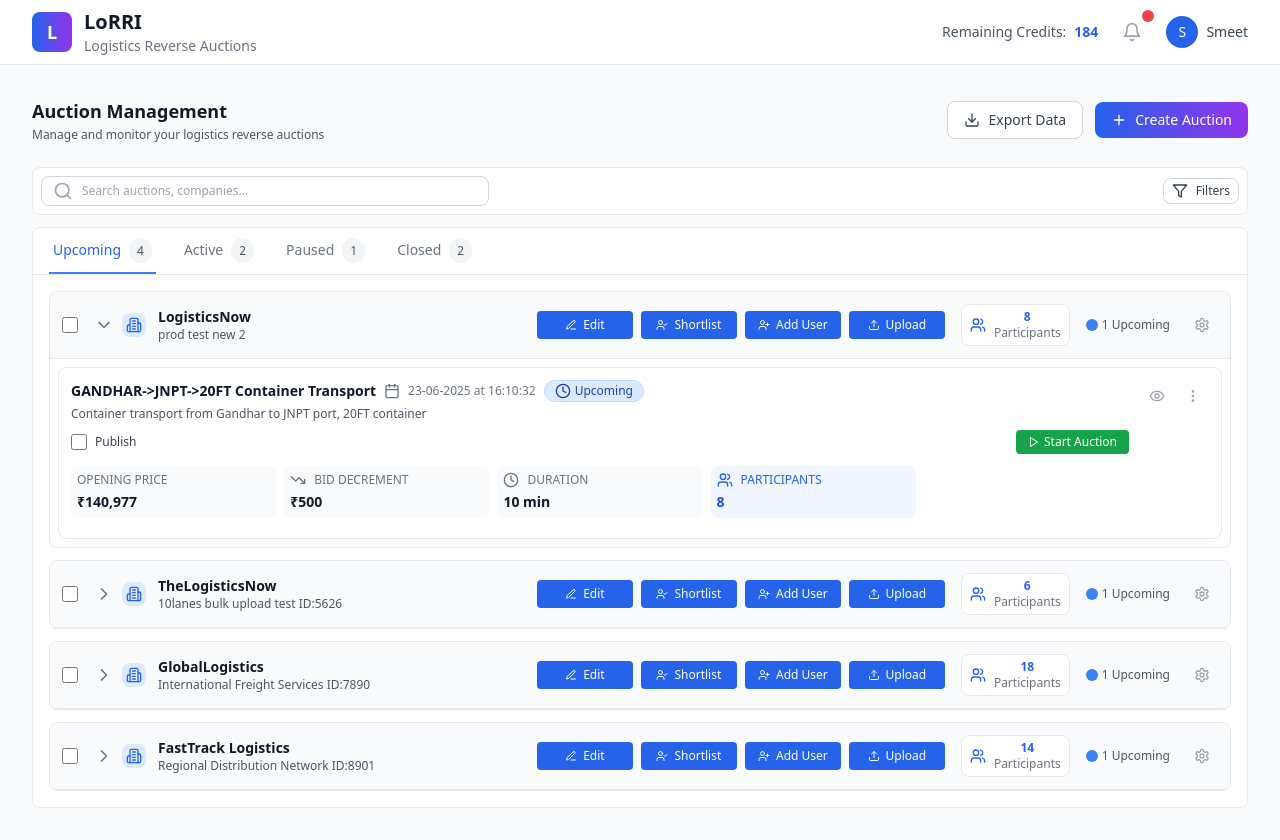
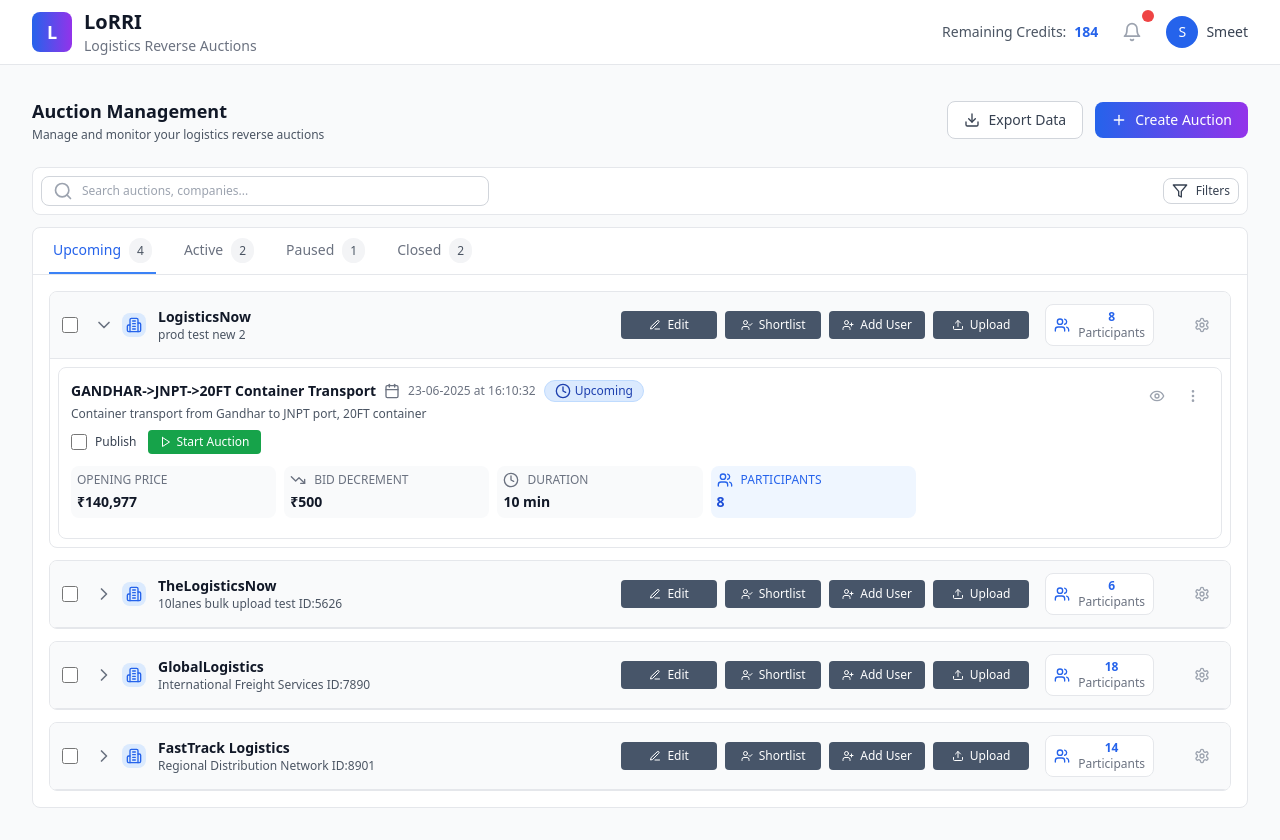
Before and after one commit to akhil-ln/auctionmockup, a React (Vite) app: page / in a window 1280 px wide. Built offline with nearby package versions, Linux system fonts and the light colour scheme.

Commit message:
Refine auction interface with grouped buttons and better colors

```diff
--- a/src/App.tsx
+++ b/src/App.tsx
@@ -481,22 +481,22 @@ function App() {
 
                           {/* Action Buttons - Consistent width and spacing */}
                           <div className="hidden lg:flex items-center space-x-2 ml-4">
-                            <button className="inline-flex items-center justify-center px-3 py-1.5 bg-blue-600 text-white rounded text-xs font-medium hover:bg-blue-700 transition-colors w-24">
+                            <button className="inline-flex items-center justify-center px-3 py-1.5 bg-slate-600 text-white rounded text-xs font-medium hover:bg-slate-700 transition-colors w-24">
                               <Edit3 className="w-3 h-3 mr-1.5" />
                               <span className="hidden xl:inline">Edit</span>
                               <span className="xl:hidden">Edit</span>
                             </button>
-                            <button className="inline-flex items-center justify-center px-3 py-1.5 bg-blue-600 text-white rounded text-xs font-medium hover:bg-blue-700 transition-colors w-24">
+                            <button className="inline-flex items-center justify-center px-3 py-1.5 bg-slate-600 text-white rounded text-xs font-medium hover:bg-slate-700 transition-colors w-24">
                               <UserCheck className="w-3 h-3 mr-1.5" />
                               <span className="hidden xl:inline">Shortlist</span>
                               <span className="xl:hidden">List</span>
                             </button>
-                            <button className="inline-flex items-center justify-center px-3 py-1.5 bg-blue-600 text-white rounded text-xs font-medium hover:bg-blue-700 transition-colors w-24">
+                            <button className="inline-flex items-center justify-center px-3 py-1.5 bg-slate-600 text-white rounded text-xs font-medium hover:bg-slate-700 transition-colors w-24">
                               <UserPlus className="w-3 h-3 mr-1.5" />
                               <span className="hidden xl:inline">Add User</span>
                               <span className="xl:hidden">Add</span>
                             </button>
-                            <button className="inline-flex items-center justify-center px-3 py-1.5 bg-blue-600 text-white rounded text-xs font-medium hover:bg-blue-700 transition-colors w-24">
+                            <button className="inline-flex items-center justify-center px-3 py-1.5 bg-slate-600 text-white rounded text-xs font-medium hover:bg-slate-700 transition-colors w-24">
                               <Upload className="w-3 h-3 mr-1.5" />
                               <span className="hidden xl:inline">Upload</span>
                               <span className="xl:hidden">Upload</span>
@@ -522,30 +522,7 @@ function App() {
 
                             {/* Status Counts */}
                             <div className="flex items-center space-x-2">
-                              {statusCounts.upcoming > 0 && (
-                                <div className="flex items-center space-x-1 text-xs">
-                                  <div className="w-3 h-3 bg-blue-500 rounded-full"></div>
-                                  <span className="text-gray-600">{statusCounts.upcoming} Upcoming</span>
-                                </div>
-                              )}
-                              {statusCounts.active > 0 && (
-                                <div className="flex items-center space-x-1 text-xs">
-                                  <div className="w-3 h-3 bg-green-500 rounded-full"></div>
-                                  <span className="text-gray-600">{statusCounts.active} Active</span>
-                                </div>
-                              )}
-                              {statusCounts.paused > 0 && (
-                                <div className="flex items-center space-x-1 text-xs">
-                                  <div className="w-3 h-3 bg-yellow-500 rounded-full"></div>
-                                  <span className="text-gray-600">{statusCounts.paused} Paused</span>
-                                </div>
-                              )}
-                              {statusCounts.closed > 0 && (
-                                <div className="flex items-center space-x-1 text-xs">
-                                  <div className="w-3 h-3 bg-gray-500 rounded-full"></div>
-                                  <span className="text-gray-600">{statusCounts.closed} Closed</span>
-                                </div>
-                              )}
+                              {/* Removed repetitive status counts as requested */}
                             </div>
 
                             <button className="p-2 text-gray-400 hover:text-gray-600 hover:bg-gray-100 rounded-lg transition-colors">
@@ -564,19 +541,19 @@ function App() {
 
                         {/* Mobile Action Buttons */}
                         <div className="lg:hidden mt-3 flex flex-wrap gap-2">
-                          <button className="inline-flex items-center px-2 py-1 bg-blue-600 text-white rounded text-xs font-medium hover:bg-blue-700 transition-colors">
+                          <button className="inline-flex items-center px-2 py-1 bg-slate-600 text-white rounded text-xs font-medium hover:bg-slate-700 transition-colors">
                             <Edit3 className="w-3 h-3 mr-1" />
                             Edit
                           </button>
-                          <button className="inline-flex items-center px-2 py-1 bg-blue-600 text-white rounded text-xs font-medium hover:bg-blue-700 transition-colors">
+                          <button className="inline-flex items-center px-2 py-1 bg-slate-600 text-white rounded text-xs font-medium hover:bg-slate-700 transition-colors">
                             <UserCheck className="w-3 h-3 mr-1" />
                             Shortlist
                           </button>
-                          <button className="inline-flex items-center px-2 py-1 bg-blue-600 text-white rounded text-xs font-medium hover:bg-blue-700 transition-colors">
+                          <button className="inline-flex items-center px-2 py-1 bg-slate-600 text-white rounded text-xs font-medium hover:bg-slate-700 transition-colors">
                             <UserPlus className="w-3 h-3 mr-1" />
                             Add User
                           </button>
-                          <button className="inline-flex items-center px-2 py-1 bg-blue-600 text-white rounded text-xs font-medium hover:bg-blue-700 transition-colors">
+                          <button className="inline-flex items-center px-2 py-1 bg-slate-600 text-white rounded text-xs font-medium hover:bg-slate-700 transition-colors">
                             <Upload className="w-3 h-3 mr-1" />
                             Upload
                           </button>
@@ -610,8 +587,8 @@ function App() {
 
                                   <p className="text-gray-600 mb-2 text-xs">{auction.description}</p>
 
-                                  {/* Publish Checkbox and Action Buttons */}
-                                  <div className="flex items-center justify-between mb-3">
+                                  {/* Publish Checkbox and Action Buttons - Grouped Together */}
+                                  <div className="flex items-center space-x-3 mb-3">
                                     <div className="flex items-center space-x-2">
                                       <input
                                         type="checkbox"
@@ -655,7 +632,7 @@ function App() {
                                           </button>
                                         </>
                                       )}
-                                    </div>
+                                     </div>
                                   </div>
 
                                   <div className="grid grid-cols-2 sm:grid-cols-3 lg:grid-cols-5 gap-2">
```
